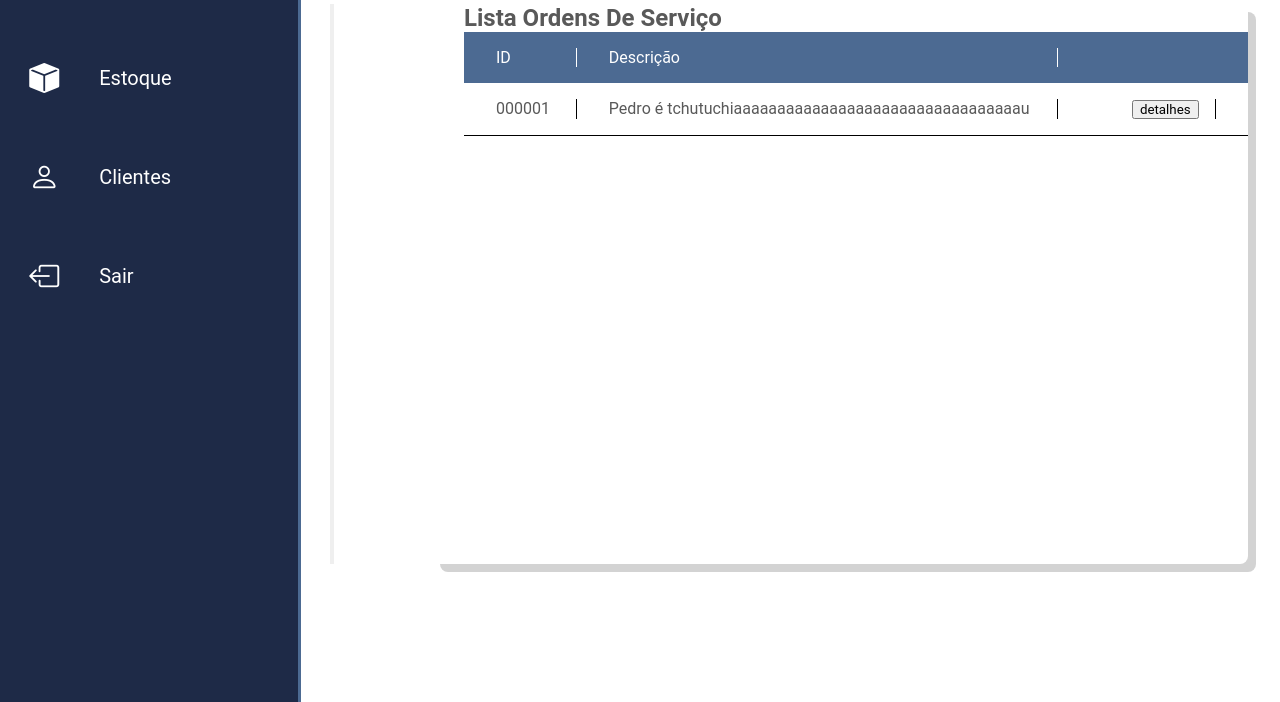
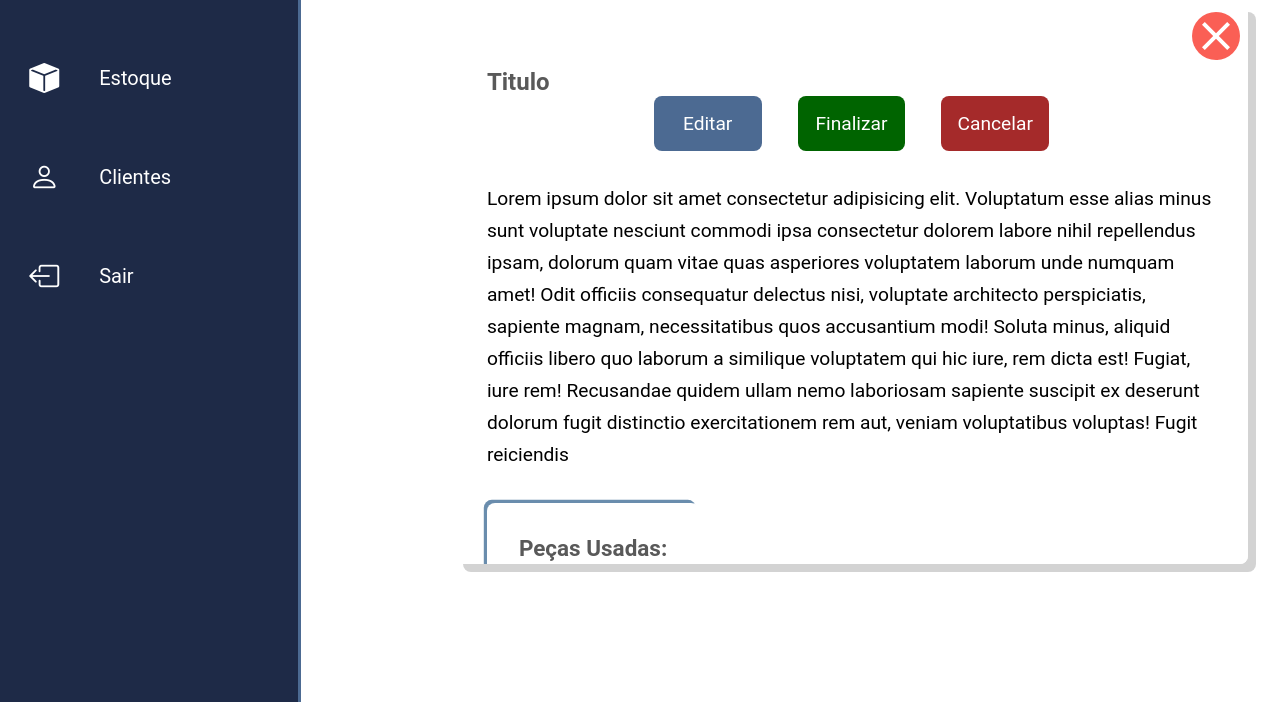
Before and after one commit to GuilhermeQC/BGP-Mecanica, a website with bundled scripts: page public/main/main.html in a window 1280 px wide. Shown: the part 98-800 px from the top of the page. Built offline with nearby package versions, Linux system fonts and the light colour scheme; a web font is replaced by a local one.

Commit message:
estruturação do modal dos detalhes

```diff
--- a/public/main.css
+++ b/public/main.css
@@ -58,7 +58,7 @@ h2 {
 main {
     padding: 0 2rem;
     display: flex;
-    gap: .5rem;
+    gap: 1rem;
 }
 
 main form {
@@ -71,6 +71,7 @@ main .display {
     box-shadow: lightgrey .5rem .5rem 0;
     border-radius: .5rem;
     height: 70svh;
+    position: relative;
 }
 
 form button {
--- a/public/main/main.css
+++ b/public/main/main.css
@@ -21,7 +21,7 @@ body > :nth-child(2) {
         padding-right: 1rem;
     }
 
-    & :nth-child(1) {
+    & > :nth-child(1) {
         width: 9ch;
     }
 
@@ -31,6 +31,7 @@ body > :nth-child(2) {
 
     & > :nth-child(3) {
         margin-left: auto;
+        border: none;
     }
 }
 .body {
@@ -43,12 +44,124 @@ body > :nth-child(2) {
     background: none;
     border-bottom: black solid 1px;;
     & span {
+        align-content: center;
         border-right: black solid 1px;
+    }
+    & button{
+        cursor: pointer;
+        padding: 0;
+        width: fit-content;
+        height: fit-content;
+        background: none;
+        border: none;
+        margin: 0;
+    }
+    & img {
+        height: 2rem;
+        padding: 0;
+        object-fit: contain;
     }
 }
 
 .display span {
     display: block;
+}
+
+.rowModal {
+    position: absolute;
+    inset: 0;
+    padding-top: 4rem;
+    background-color: white;
+    overflow: auto;
+    border-radius: .5rem;
+
+    & h2 {
+        padding: 0 2rem;
+    }
+
+    & > p {
+        font-size: 1.2rem;
+        line-height: 2rem;
+        margin: 2rem;
+        font-family: Roboto;
+    }
+
+    & .valor {
+        display: flex;
+        align-items: center;
+        font-size: 1.2rem;
+    }
+    & h3 {
+        margin-bottom: 1rem;
+        color: var(--type-color);
+    }
+    & .valor > div {
+        text-transform: capitalize;
+        width: fit-content;
+        box-shadow: var(--azul-claro) -.2rem -.2rem 0;
+        border-radius: .5rem;
+        padding: 2rem;
+        margin: 0 2rem 2rem 2rem;
+        height: 20rem;
+        overflow: auto;
+    }
+
+    & span {
+        display: block;
+        margin: .5rem 0;
+    }
+
+    & strong {
+        color: var(--azul-medio);
+    }
+
+    .buttons {
+        margin: 0 auto;
+        width: fit-content;
+
+        & > button {
+            border: none;
+            background: none;
+            font-family: Roboto;
+            font-size: 1.2rem;
+            text-transform: capitalize;
+            margin: 0 1rem;
+            color: white;
+            padding: 1rem;
+            border-radius: .5rem;
+            width: 10ch;
+        }
+
+        & #editar {
+            background-color: var(--azul-medio);
+        }
+
+        & #finalizar {
+            background-color: darkgreen;
+        }
+
+        #cancelar {
+            background-color: brown;
+        }
+    }
+}
+
+.close {
+    position: absolute;
+    right: .5rem;
+    top: .5rem;
+    height: 3rem;
+    display: flex;
+    align-items: center;
+    justify-content: center;
+    aspect-ratio: 1;
+    background-color: #FA5F55;
+    border-radius: 5rem;
+    cursor: pointer;
+
+    & img {
+        height: 3rem;
+    }
 }
 
 /* labels: os */
--- a/public/main/main.html
+++ b/public/main/main.html
@@ -52,11 +52,38 @@
     <div>
         <h1 id="titulo"></h1>
         <main>
-            <button></button>
             <form action="">
             </form>
             <div class="display">
                 <h2></h2>
+                <div class="rowModal">
+                    <div class="close" onclick="closeModal(this)"><img src="../../assets/icons/close.svg" alt="fechar modal"></div>
+                    <h2>Titulo</h2>
+                    <div class="buttons">
+                        <button id="editar">editar</button>
+                        <button id="finalizar">finalizar</button>
+                        <button id="cancelar">cancelar</button>
+                    </div>
+                    <p>Lorem ipsum dolor sit amet consectetur adipisicing elit. Voluptatum esse alias minus sunt voluptate nesciunt commodi ipsa consectetur dolorem labore nihil repellendus ipsam, dolorum quam vitae quas asperiores voluptatem laborum unde numquam amet! Odit officiis consequatur delectus nisi, voluptate architecto perspiciatis, sapiente magnam, necessitatibus quos accusantium modi! Soluta minus, aliquid officiis libero quo laborum a similique voluptatem qui hic iure, rem dicta est! Fugiat, iure rem! Recusandae quidem ullam nemo laboriosam sapiente suscipit ex deserunt dolorum fugit distinctio exercitationem rem aut, veniam voluptatibus voluptas! Fugit reiciendis </p>
+                    <div class="valor">
+                        <div class="pecas">
+                            <h3>Peças usadas: </h3>
+                            <span>porca - <strong>R$ 10,00</strong></span>
+                            <span>pneu - <strong>R$ 200,00</strong></span>
+                            <span>porca - <strong>R$ 10,00</strong></span>
+                            <span>pneu - <strong>R$ 200,00</strong></span>
+                            <span>porca - <strong>R$ 10,00</strong></span>
+                            <span>pneu - <strong>R$ 200,00</strong></span>
+                            <span>porca - <strong>R$ 10,00</strong></span>
+                            <span>pneu - <strong>R$ 200,00</strong></span>
+                            <span>porca - <strong>R$ 10,00</strong></span>
+                            <span>pneu - <strong>R$ 200,00</strong></span>
+                            <span>porca - <strong>R$ 10,00</strong></span>
+                            <span>pneu - <strong>R$ 200,00</strong></span>
+                        </div>
+                        <strong>Total: R$ 1000,00</strong>
+                    </div>
+                </div>
                 <section class="header">
                     <span id="id-numero">ID</span>
                     <span id="id-string">Descrição</span>
@@ -66,7 +93,8 @@
                         <span>000001</span>
                         <span>Pedro é tchutuchiaaaaaaaaaaaaaaaaaaaaaaaaaaaaaaaaau</span>
                         <span>
-                            <button>detalhes</button>
+                            <input type="hidden" name="idOS" value="">
+                            <button onclick="openDetailModal(this)"><img src="../../assets/icons/details.svg" alt="abrir menu do item"></button>
                         </span>
                     </div>
                 </section>
--- a/public/main/main.js
+++ b/public/main/main.js
@@ -8,11 +8,12 @@ const form = document.querySelector("form");
 async function loadPanel(panel) {
     const { name, loader } = panels[panel];
     title.innerHTML = name;
-    listTitle.innerHTML = `lista ${name}`;
-
+    listTitle.innerHTML = `lista: ${name}`;
+    const response = await fetch(`./panels/${panels[localStorage.getItem("panel")].form}.html`);
+    const content = await response.text();
+    form.innerHTML = content;
     await loader();
 }
-
 
 for (const panel of panelsElements) {
     panel.addEventListener("click", async function () {
@@ -52,3 +53,15 @@ const panels = {
 };
 
 await loadPanel("os");
+
+
+function closeModal (element){
+    element.parentElement.style.display = "none";
+}
+window.closeModal = closeModal;
+
+function openDetailModal() {
+    const modal = document.querySelector(".rowModal");
+    modal.style.display = "block";
+}
+window.openDetailModal = openDetailModal;
```
Also changed, not shown: assets/icons/close.svg (added), assets/icons/details.svg (added).
